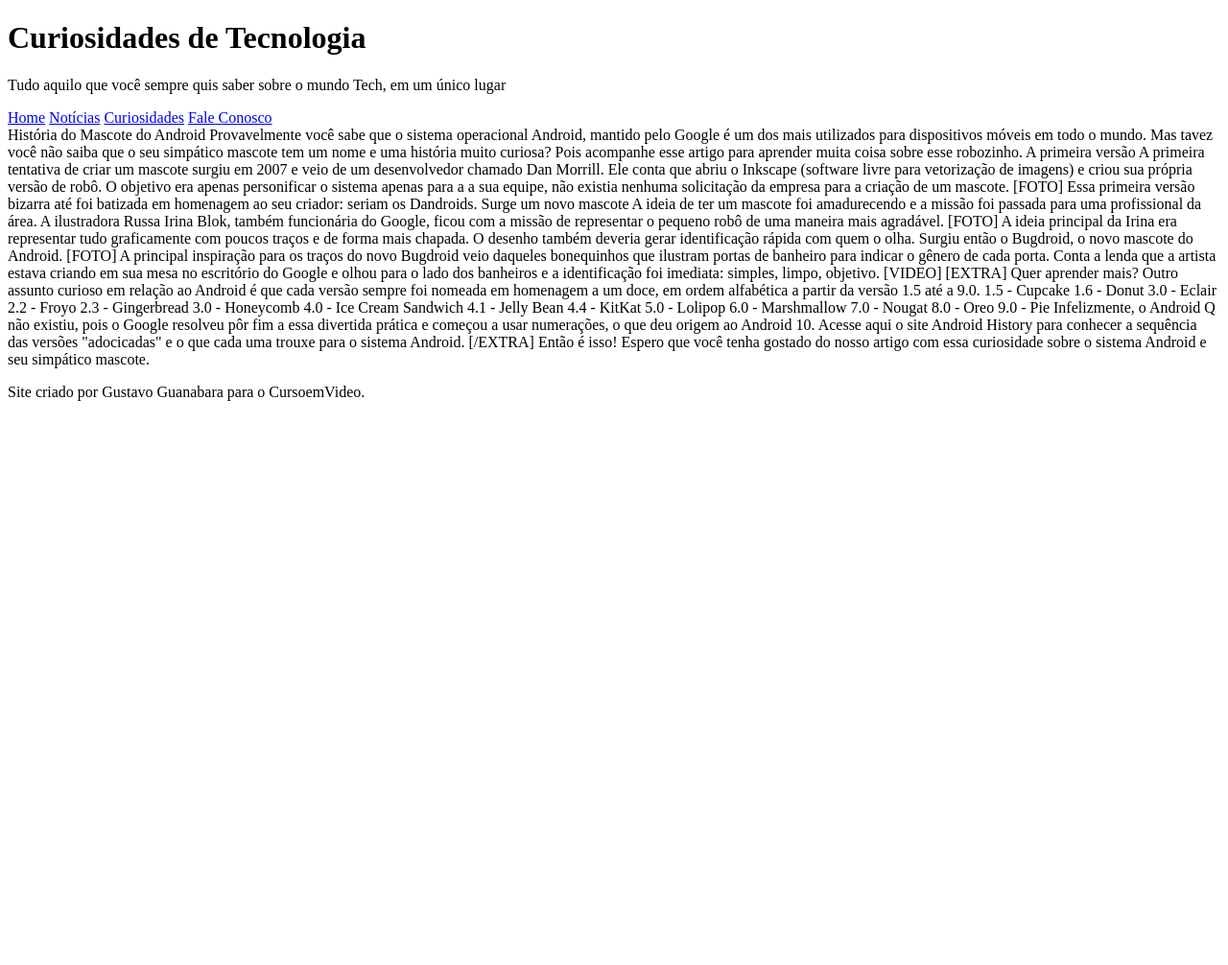
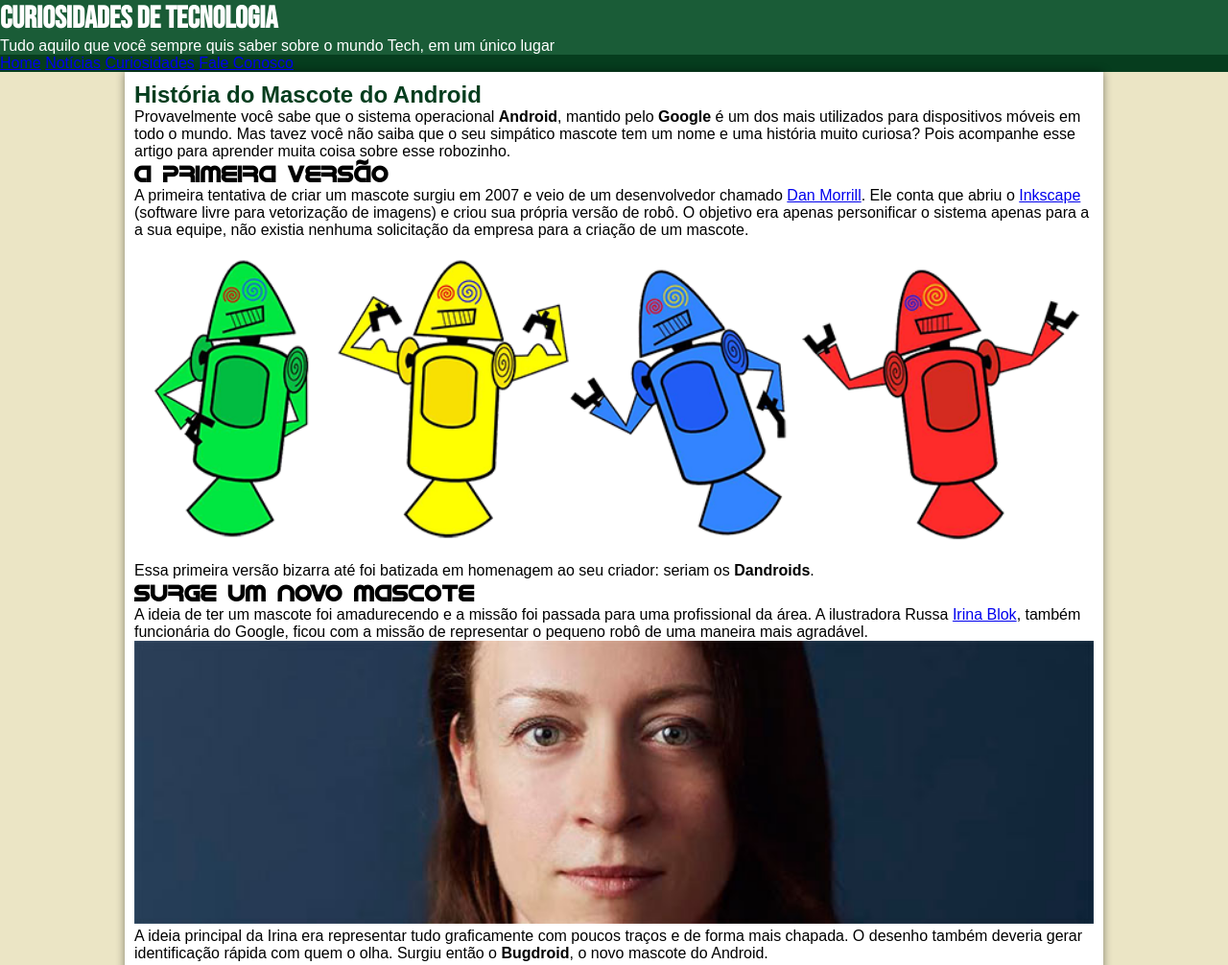
Before and after one commit to gre-hebert/CursoHTMLCSS2.0-Cev, a plain HTML site: page Desafio 010/android.html in a window 1280 px wide. Shown: the top 1006 px of the page at 96% size. Before the commit the page ends 800 px from the top, so only its background shows below. Drawn offline with Linux system fonts and the light colour scheme.

Commit message:
280220231339

```diff
--- a/Desafio 010/android.html
+++ b/Desafio 010/android.html
@@ -6,8 +6,7 @@
     <meta name="viewport" content="width=7, initial-scale=1.0">
     <title>Como surgiu o mascote do android ?</title>
     <link rel="shortcut icon" href="imagens/favicon.ico" type="image/x-icon">
-    <link rel="stylesheet" href="esti
-    lo/style.css">
+    <link rel="stylesheet" href="estilo/style.css">
 </head>
 <body>
     <header>
@@ -24,61 +23,64 @@
     </nav>
     <main>
         <article>
-            História do Mascote do Android
+            <h1>História do Mascote do Android</h1>
 
-            Provavelmente você sabe que o sistema operacional Android, mantido pelo Google é um dos mais utilizados para dispositivos móveis em todo o mundo. Mas tavez você não saiba que o seu simpático mascote tem um nome e uma história muito curiosa? Pois acompanhe esse artigo para aprender muita coisa sobre esse robozinho.
+            <p>Provavelmente você sabe que o sistema operacional <strong>Android</strong>, mantido pelo <strong>Google</strong> é um dos mais utilizados para dispositivos móveis em todo o mundo. Mas tavez você não saiba que o seu simpático mascote tem um nome e uma história muito curiosa? Pois acompanhe esse artigo para aprender muita coisa sobre esse robozinho.</p>
 
-            A primeira versão
+            <h2>A primeira versão</h2>
 
-            A primeira tentativa de criar um mascote surgiu em 2007 e veio de um desenvolvedor chamado Dan Morrill. Ele conta que abriu o Inkscape (software livre para vetorização de imagens) e criou sua própria versão de robô. O objetivo era apenas personificar o sistema apenas para a a sua equipe, não existia nenhuma solicitação da empresa para a criação de um mascote.
+            <p>A primeira tentativa de criar um mascote surgiu em 2007 e veio de um desenvolvedor chamado <a href="https://androidcommunity.com/dan-morrill-shows-us-the-android-mascot-that-almost-was-20130103/" target="_blank">Dan Morrill</a>. Ele conta que abriu o <a href="https://inkscape.org/pt-br/" target="_blank">Inkscape</a> (software livre para vetorização de imagens) e criou sua própria versão de robô. O objetivo era apenas personificar o sistema apenas para a a sua equipe, não existia nenhuma solicitação da empresa para a criação de um mascote.</p>
 
-            [FOTO]
+            <picture>
+                <source media="(max-width: 500px)" srcset="imagens/dan-droids-pq.png">
+                <img src="imagens/dan-droids.png" alt="Primeiro mascote do Android">
+            </picture>
 
-            Essa primeira versão bizarra até foi batizada em homenagem ao seu criador: seriam os Dandroids.
+            <p>Essa primeira versão bizarra até foi batizada em homenagem ao seu criador: seriam os <strong>Dandroids</strong>.</p>
 
-            Surge um novo mascote
+            <h2>Surge um novo mascote</h2>
 
-            A ideia de ter um mascote foi amadurecendo e a missão foi passada para uma profissional da área. A ilustradora Russa Irina Blok, também funcionária do Google, ficou com a missão de representar o pequeno robô de uma maneira mais agradável.
+            <p>A ideia de ter um mascote foi amadurecendo e a missão foi passada para uma profissional da área. A ilustradora Russa <a href="https://www.irinablok.com/" target="_blank">Irina Blok</a>, também funcionária do Google, ficou com a missão de representar o pequeno robô de uma maneira mais agradável.</p>
 
-            [FOTO]
+            <img src="imagens/irina-blok.jpg" alt="Irina Blok, criadora do Bugdroid.">
 
-            A ideia principal da Irina era representar tudo graficamente com poucos traços e de forma mais chapada. O desenho também deveria gerar identificação rápida com quem o olha. Surgiu então o Bugdroid, o novo mascote do Android.
+            <p>A ideia principal da Irina era representar tudo graficamente com poucos traços e de forma mais chapada. O desenho também deveria gerar identificação rápida com quem o olha. Surgiu então o <strong>Bugdroid</strong>, o novo mascote do Android.</p>
 
-            [FOTO]
+            <img src="imagens/bugdroid.png" class="pequena" alt="Bugdroid">
 
-            A principal inspiração para os traços do novo Bugdroid veio daqueles bonequinhos que ilustram portas de banheiro para indicar o gênero de cada porta. Conta a lenda que a artista estava criando em sua mesa no escritório do Google e olhou para o lado dos banheiros e a identificação foi imediata: simples, limpo, objetivo.
+            <p>A principal inspiração para os traços do novo <strong>Bugdroid</strong> veio daqueles bonequinhos que ilustram portas de banheiro para indicar o gênero de cada porta. Conta a lenda que a artista estava criando em sua mesa no escritório do <strong>Google</strong> e olhou para o lado dos banheiros e a identificação foi imediata: simples, limpo, objetivo.</p>
 
-            [VIDEO]
+            <iframe width="560" height="315" src="https://www.youtube.com/embed/l2UDgpLz20M" title="YouTube video player" frameborder="0" allow="accelerometer; autoplay; clipboard-write; encrypted-media; gyroscope; picture-in-picture; web-share" allowfullscreen></iframe>
 
-            [EXTRA] Quer aprender mais?
+            <aside>
+                <h3>Quer aprender mais?</h3>
+                <p>Outro assunto curioso em relação ao Android é que cada versão sempre foi nomeada em homenagem a um doce, em ordem alfabética a partir da versão 1.5 até a 9.0.</p>
+                <ul>
+                    <li>1.5 - <abbr title="Bolo de Copo"> Cupcake</abbr></li>
+                    <li>1.6 - <abbr title="Rosquinha"> Donut</abbr></li>
+                    <li>3.0 - <abbr title="Bomba de chocolate"> Eclair</abbr></li>
+                    <li>2.2 - <abbr title="Iogurte gelado"> Froyo</abbr></li>
+                    <li>2.3 - <abbr title="Biscoito de gengibre"> Gingerbread</abbr></li>
+                    <li>3.0 - <abbr title="Favo de Mel"> Honeycomb</abbr></li>
+                    <li>4.0 - <abbr title="Sanduíche de sorvete"> Ice Cream Sandwich</abbr></li>
+                    <li>4.1 - <abbr title="Jujuba"> Jelly Bean</abbr></li>
+                    <li>4.4 - <abbr title="KitKat"> KitKat</abbr></li>
+                    <li>5.0 - <abbr title="Pirulito"> Lolipop</abbr></li>
+                    <li>6.0 - <abbr title="Marshmallow"> Marshmallow</abbr></li>
+                    <li>7.0 - <abbr title="Torrone"> Nougat</abbr></li>
+                    <li>8.0 - <abbr title="Oreo"> Oreo</abbr></li>
+                    <li>9.0 - <abbr title="Torta"> Pie</abbr></li>
+                </ul>
+                <p>Infelizmente, o <strong>Android Q</strong> não existiu, pois o Google resolveu pôr fim a essa divertida prática e começou a usar numerações, o que deu origem ao Android 10.</p>
+                <li> Acesse aqui o site <a href="https://www.android.com/intl/pt-BR_br/history/" target="_blank">Android History</a> para conhecer a sequência das versões "adocicadas" e o que cada uma trouxe para o sistema Android.
+                </li>
+            </aside>
 
-            Outro assunto curioso em relação ao Android é que cada versão sempre foi nomeada em homenagem a um doce, em ordem alfabética a partir da versão 1.5 até a 9.0.
-
-            1.5 - Cupcake
-            1.6 - Donut
-            3.0 - Eclair
-            2.2 - Froyo
-            2.3 - Gingerbread
-            3.0 - Honeycomb
-            4.0 - Ice Cream Sandwich
-            4.1 - Jelly Bean
-            4.4 - KitKat
-            5.0 - Lolipop
-            6.0 - Marshmallow
-            7.0 - Nougat
-            8.0 - Oreo
-            9.0 - Pie
-
-            Infelizmente, o Android Q não existiu, pois o Google resolveu pôr fim a essa divertida prática e começou a usar numerações, o que deu origem ao Android 10.
-
-            Acesse aqui o site Android History para conhecer a sequência das versões "adocicadas" e o que cada uma trouxe para o sistema Android.
-            [/EXTRA]
-
-            Então é isso! Espero que você tenha gostado do nosso artigo com essa curiosidade sobre o sistema Android e seu simpático mascote.
+            <li>Então é isso! Espero que você tenha gostado do nosso artigo com essa curiosidade sobre o sistema Android e seu simpático mascote.</li>
         </article>
     </main>
     <footer>
-        <p>Site criado por Gustavo Guanabara para o CursoemVideo.</p>
+        <p>Site criado por <a href="https://github.com/gustavoguanabara" target="_blank">Gustavo Guanabara</a> para o <a href="https://www.cursoemvideo.com/" target="_blank">CursoemVideo</a>.</p>
     </footer>
 </body>
 </html>
--- a/Desafio 010/estilo/style.css
+++ b/Desafio 010/estilo/style.css
@@ -1,4 +1,80 @@
 @charset "UTF-8";
+
+@import url('https://fonts.googleapis.com/css2?family=Bebas+Neue&display=swap');
+@font-face {
+    font-family: 'Android';
+    src: url('../fontes/idroid.otf');
+}
+
+* {
+    margin: 0px;
+    padding: 0px;
+}
+
+:root {
+    --cor0: #ebe5c5;
+    --cor1: #83e1ad;
+    --cor2: #3ddc84;
+    --cor3: #2fa866;
+    --cor4: #1a5c37;
+    --cor5: #063d1e;
+
+    --fonte-padrão: Arial, Verdana, Helvetica, sans-serif;
+    --fonte-destaque: 'Bebas Neue', cursive;
+    --fonte-android: 'Android';
+
+
+}
+
 body {
-    background-color: #c5ebd6;
+    background-color: var(--cor0);
+    font-family: var(--fonte-padrão);
 }
+
+header {
+    color: white;
+    background-color:  var(--cor4);
+}
+
+header > h1 {
+    font-family: var(--fonte-destaque);
+}
+
+nav {
+    background-color: var(--cor5);
+}
+
+main {
+    min-width: 300px;
+    max-width: 1000px;
+    margin: auto;
+    margin-bottom: 20px;
+    border-bottom-left-radius: 10px;
+    border-bottom-right-radius: 10px;
+    padding: 10px;
+    background-color: white;
+    box-shadow: 0px 0px 10px rgba(0, 0, 0, 0.45);
+}
+
+main h1 {
+    color: var(--cor5);
+}
+
+main h2 {
+    font-family: var(--fonte-android);
+}
+
+main img {
+    width: 100%;
+}
+
+main img.pequena {
+    width: 50%;
+    display: block;
+    margin: auto;
+}
+
+footer {
+    background-color: var(--cor5);
+    color: white;
+}
--- /dev/null
+++ b/Grasshopper/grasshopper.js
@@ -0,0 +1 @@
+drawbox(red)
```
Also changed, not shown: Grasshopper/grasshopper.html (added, +15 -0 lines).
